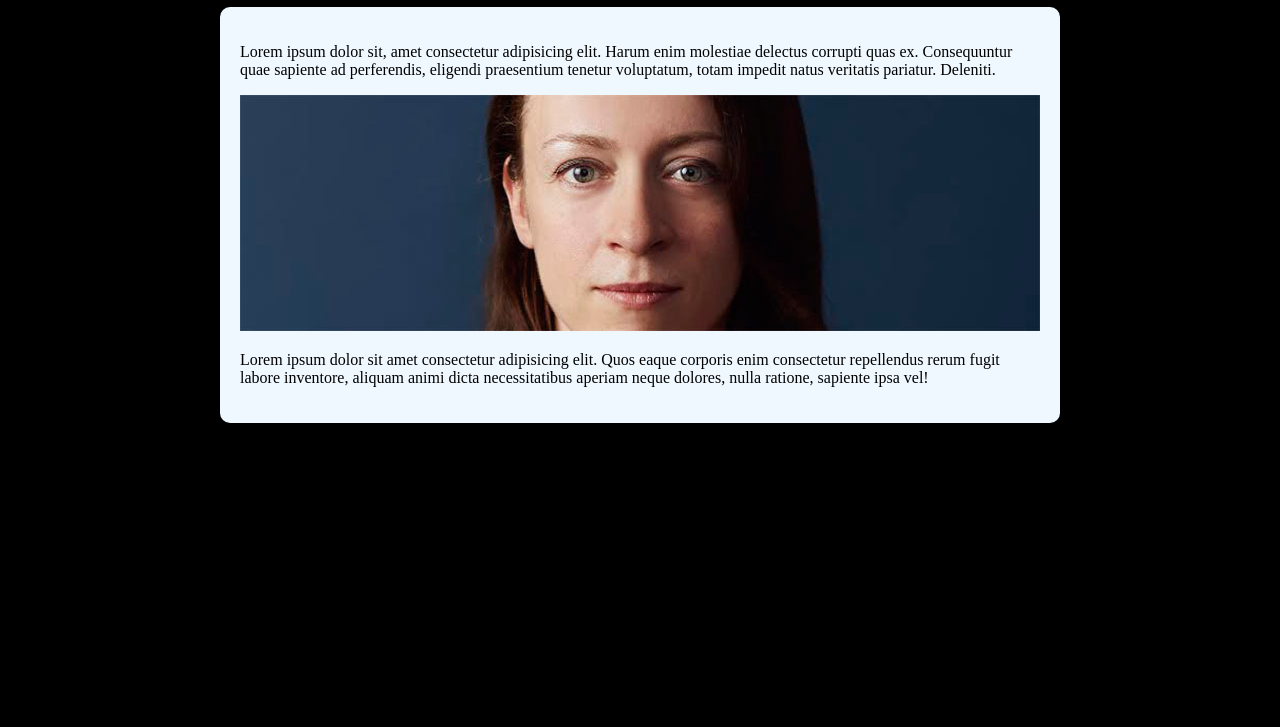
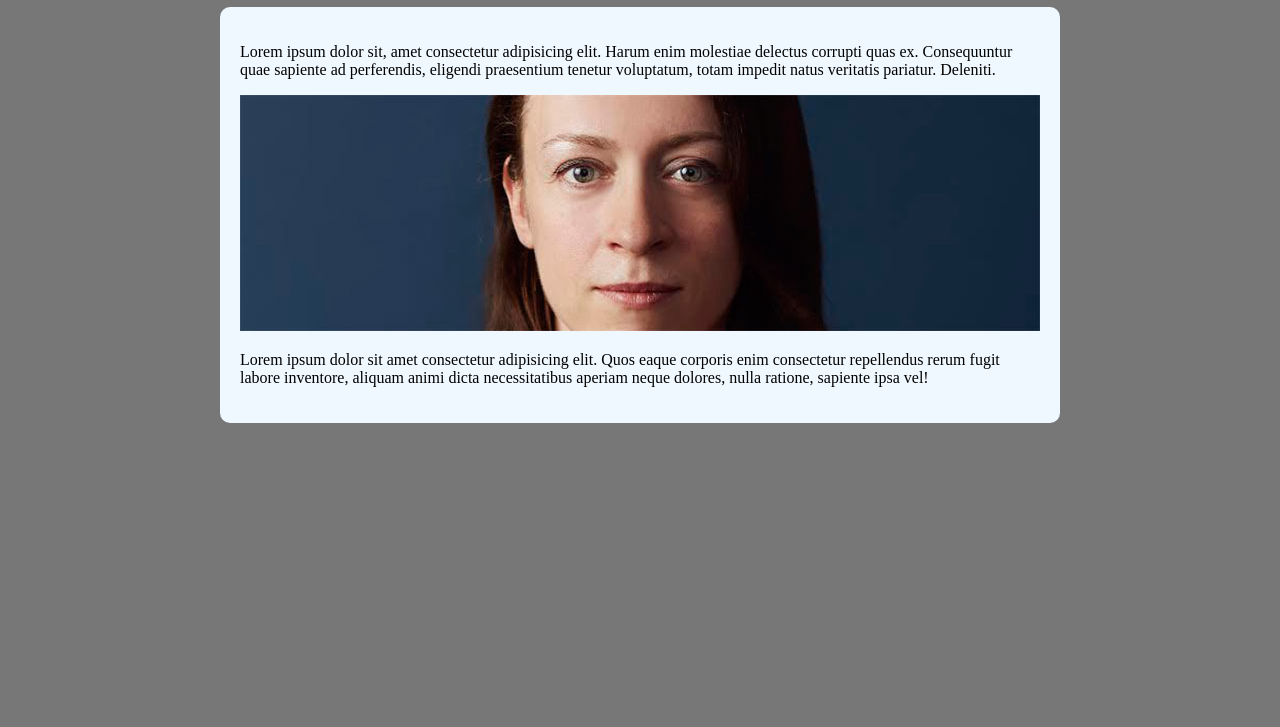
Before and after one commit to Fernando-s-r/html-css, a plain HTML site: page desafio/desafio10/terst.html in a window 1280 px wide. Shown: the part 73-800 px from the top of the page. Drawn offline with Linux system fonts and the light colour scheme.

Commit message:
Atualizei

```diff
--- a/desafio/desafio10/terst.html
+++ b/desafio/desafio10/terst.html
@@ -7,7 +7,7 @@
 
     <style>
         body {
-            background-color: black;
+            background-color: rgba(0, 0, 0, 0.534);
         }
 
         main {
```
